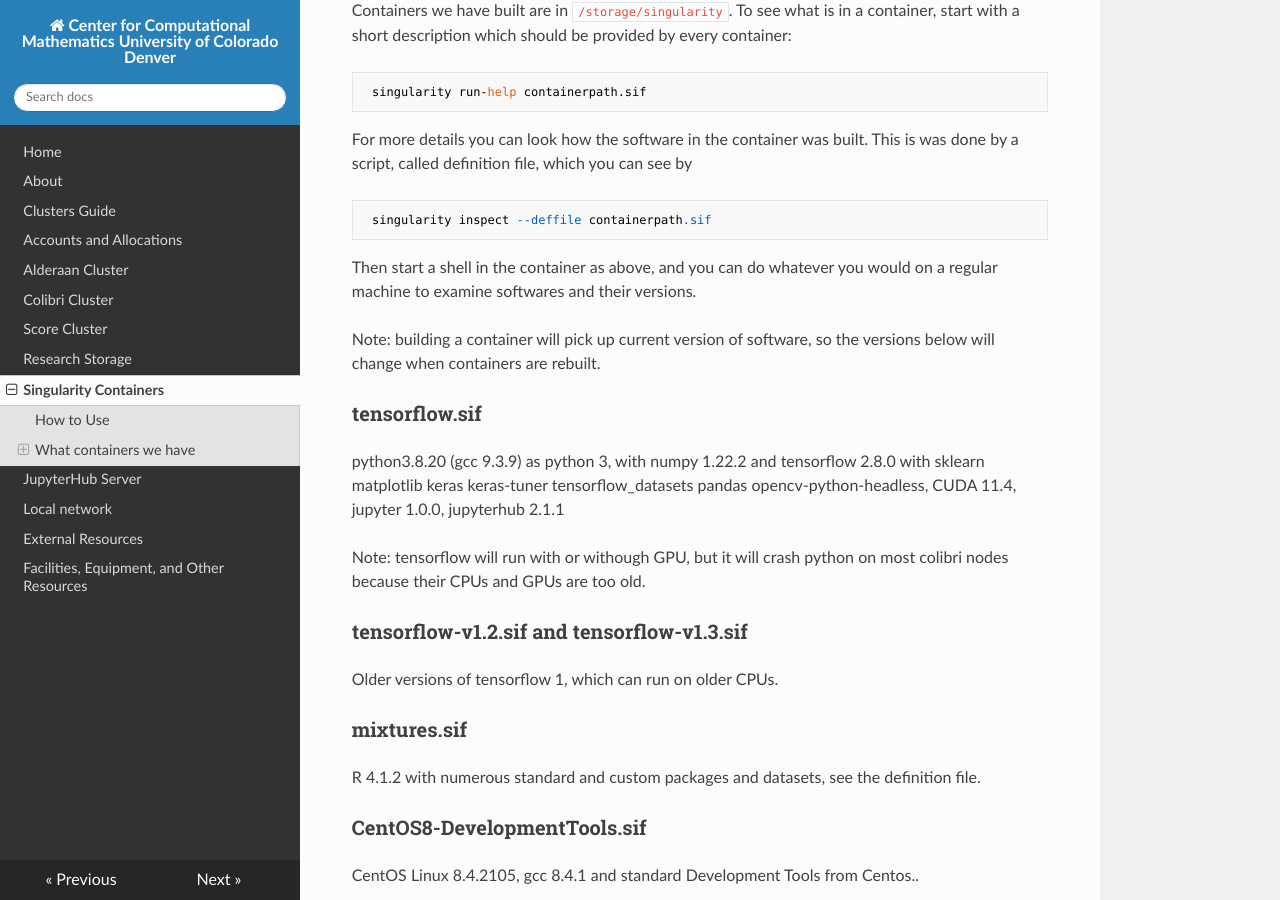
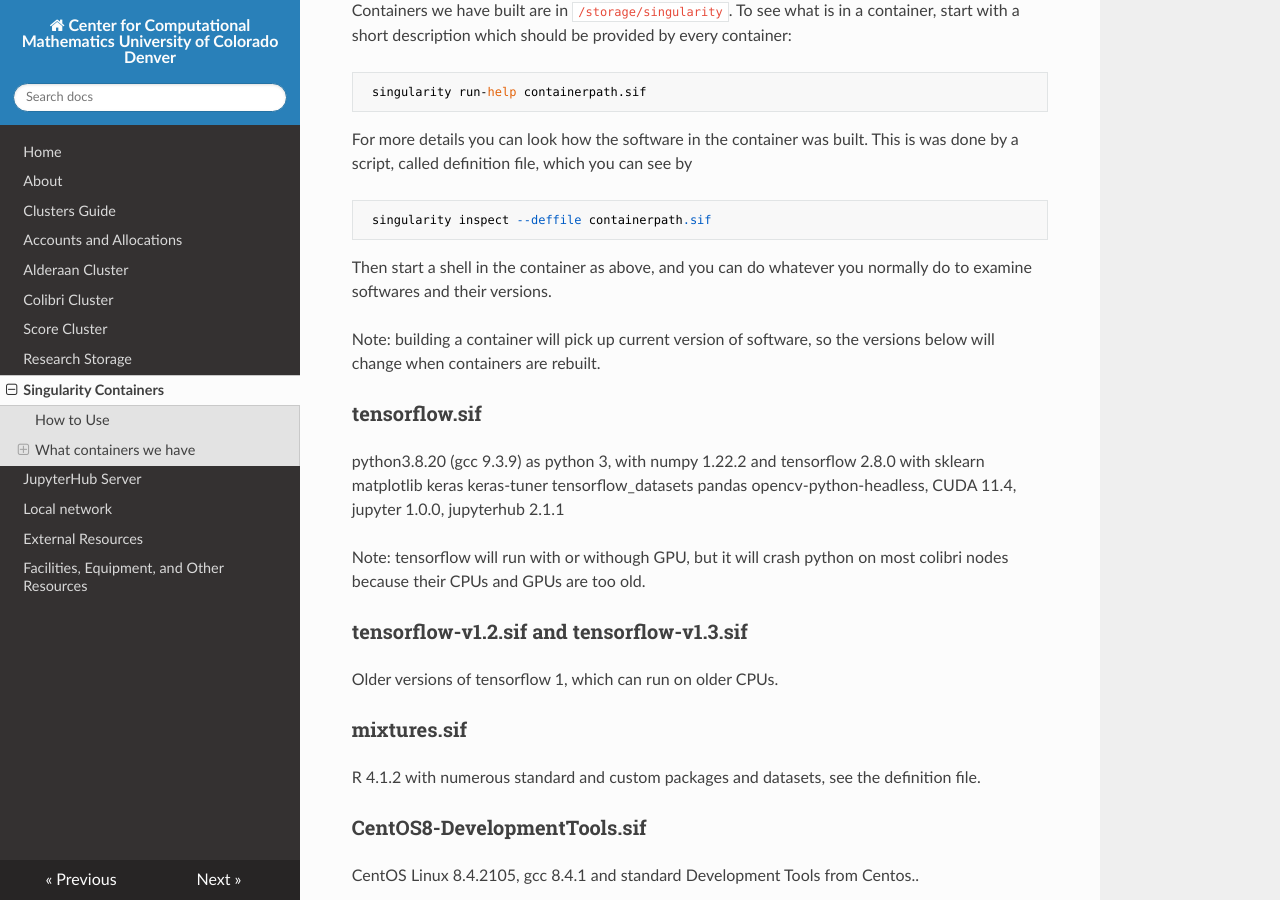
Before and after one commit to ccmucdenver/ccm-docs, an MkDocs documentation site: the page built from docs/singularity.md, in a window 1280 px wide and 900 px high, scrolled down 817 px. Built offline with MkDocs 1.6.1, drawn with Linux system fonts in a browser that asks for light colours; nearby versions of some CDN libraries.

Commit message:
Update singularity.md

```diff
--- a/docs/singularity.md
+++ b/docs/singularity.md
@@ -26,7 +26,7 @@ For more details you can look how the software in the container was built. This
 
      singularity inspect --deffile containerpath.sif
 
-Then start a shell in the container as above, and you can do whatever you would  on a regular machine to examine softwares and their versions.
+Then start a shell in the container as above, and you can do whatever you normally do to examine softwares and their versions.
 
 Note: building a container will pick up current version of software, so the versions below will change when containers are rebuilt.
 ### tensorflow.sif
```
